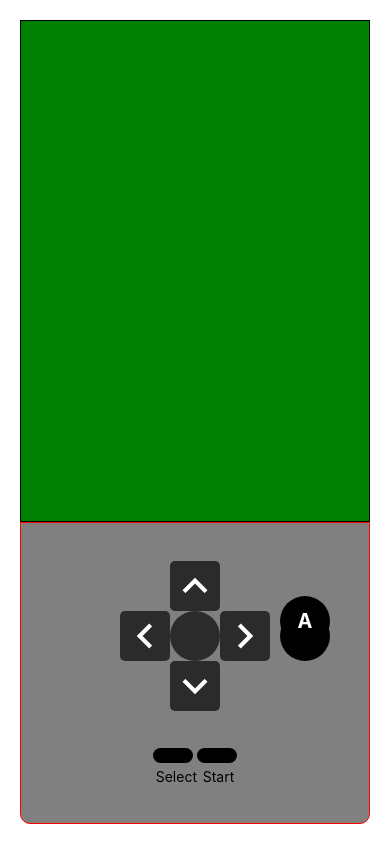
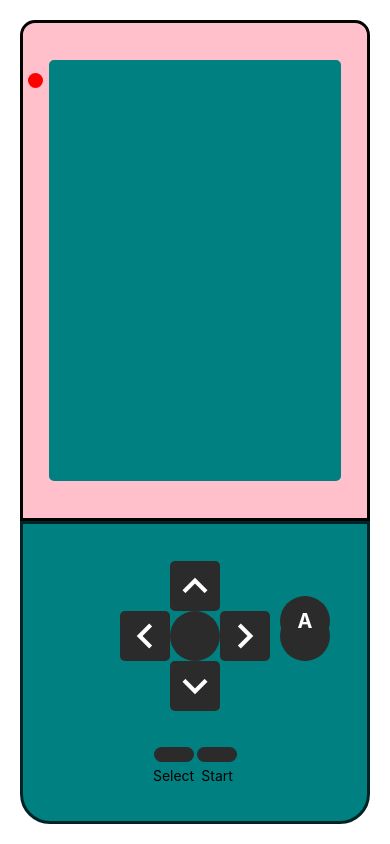
Before and after one commit to akblal/snake-mobile, a React Native app: screen / in a window 390 px wide. Built offline with nearby package versions, Linux system fonts and the light colour scheme.

Commit message:
model of gameboy-like design

```diff
--- a/App.js
+++ b/App.js
@@ -4,6 +4,7 @@ import { StyleSheet, Text, View, SafeAreaView } from 'react-native';
 import { GestureHandlerRootView, PanGestureHandler } from 'react-native-gesture-handler';
 
 import GameController from './src/components/GameController.jsx';
+import GameScreen from './src/components/GameScreen.jsx';
 
 export default function App() {
 
@@ -16,7 +17,8 @@ export default function App() {
   return (
     <SafeAreaView style= {styles.container}>
       <View style= {styles.gameContainer}>
-        <Text>{direction}</Text>
+        <View style= {styles.powerButton}></View>
+        <GameScreen />
       </View>
       <View style= {styles.controllerContainer}>
         <GameController handleDirection= {handleDirection}/>
@@ -34,22 +36,33 @@ const styles = StyleSheet.create({
 
   gameContainer: {
     flex: 5,
-    backgroundColor: 'green',
+    backgroundColor: 'pink',
+    justifyContent: 'center',
     alignItems: 'center',
-    justifyContent: 'center',
     borderColor: 'black',
-    borderWidth: 1,
+    borderWidth: 3,
+    borderTopRightRadius: 15,
+    borderTopLeftRadius: 15,
   },
 
   controllerContainer: {
     flex: 3,
-    backgroundColor: 'grey',
+    backgroundColor: 'teal',
     alignItems: 'center',
     justifyContent: 'center',
-    borderColor: 'red',
-    borderWidth: 1,
-    borderBottomRightRadius: 10,
-    borderBottomLeftRadius: 10,
+    borderColor: '#002426',
+    borderWidth: 3,
+    borderBottomRightRadius: 30,
+    borderBottomLeftRadius: 30,
+  },
+  powerButton: {
+    backgroundColor: 'red',
+    height: 15,
+    width: 15,
+    borderRadius: '50%',
+    position: 'absolute',
+    top: 50,
+    left: 5,
   }
 
 });
--- a/src/components/ABbuttons.jsx
+++ b/src/components/ABbuttons.jsx
@@ -44,7 +44,7 @@ const styles = StyleSheet.create({
   buttonStyle: {
     width: 50,
     height: 50,
-    backgroundColor: 'black',
+    backgroundColor: '#2B2B2B',
     borderRadius: 25,
     justifyContent: 'center',
     alignItems: 'center',
--- a/src/components/ArrowButtons.jsx
+++ b/src/components/ArrowButtons.jsx
@@ -56,6 +56,7 @@ const styles = StyleSheet.create({
     borderRadius: 25,
     justifyContent: 'center',
     alignItems: 'center',
+    borderStyle: 'inset',
   },
 });
 
--- a/src/components/GameController.jsx
+++ b/src/components/GameController.jsx
@@ -5,7 +5,7 @@ import ArrowButtons from './ArrowButtons.jsx';
 import ABbuttons from './ABbuttons.jsx';
 import SelectStartButtons from './SelectStartButtons.jsx';
 
-const GameboyController = () => {
+const GameController = () => {
   return (
     <View style= {styles.gamePadController}>
 
@@ -34,4 +34,4 @@ const styles = StyleSheet.create({
   },
 });
 
-export default GameboyController;
+export default GameController;
--- /dev/null
+++ b/src/components/GameScreen.jsx
@@ -0,0 +1,32 @@
+import React from 'react';
+import { View, StyleSheet } from 'react-native';
+
+import ArrowButtons from './ArrowButtons.jsx';
+import ABbuttons from './ABbuttons.jsx';
+import SelectStartButtons from './SelectStartButtons.jsx';
+
+const GameScreen = () => {
+  return (
+    <View style= {styles.gameScreenContainer}>
+
+      <View style= {styles.physicalScreenContainer}>
+
+      </View>
+    </View>
+  );
+};
+
+const styles = StyleSheet.create({
+  gameScreenContainer: {
+    height: '85%',
+    width: '85%',
+    backgroundColor: 'teal',
+    borderWidth: 5,
+    borderColor: 'teal',
+    alignItems: 'center',
+    borderRadius: 5,
+  },
+
+});
+
+export default GameScreen;
--- a/src/components/SelectStartButtons.jsx
+++ b/src/components/SelectStartButtons.jsx
@@ -6,23 +6,20 @@ const SelectStartButtons = () => {
     <View style= {styles.startSelectContainer}>
       <View style= {styles.layoutContainer}>
         <View style= {styles.buttonsContainer}>
+          <View style= {styles.buttonTextLayout}>
             <TouchableOpacity>
               <View style= {styles.longButtonTextContainer}>
                 <View style= {styles.longButton}></View>
               </View>
             </TouchableOpacity>
+            <Text>Select</Text>
+          </View>
+          <View style= {styles.buttonTextLayout}>
             <TouchableOpacity>
               <View style= {styles.longButtonTextContainer}>
                 <View style= {styles.longButton}></View>
               </View>
             </TouchableOpacity>
-        </View>
-
-        <View style= {styles.buttonsContainer}>
-          <View style= {styles.longButtonTextContainer}>
-            <Text>Select</Text>
-          </View>
-          <View style= {styles.longButtonTextContainer}>
             <Text>Start</Text>
           </View>
         </View>
@@ -47,6 +44,9 @@ const styles = StyleSheet.create({
     flexDirection: 'row',
     justifyContent: 'space-evenly',
   },
+  buttonTextLayout: {
+    alignItems: 'center',
+  },
   longButtonTextContainer: {
     justifyContent: 'space-between',
     alignItems: 'space-between',
@@ -54,7 +54,7 @@ const styles = StyleSheet.create({
   longButton: {
     width: 40,
     height: 15,
-    backgroundColor: 'black',
+    backgroundColor: '#2B2B2B',
     marginBottom: 5,
     borderRadius: 15,
   },
```
Lines whose indentation alone changed are shown as unchanged.
